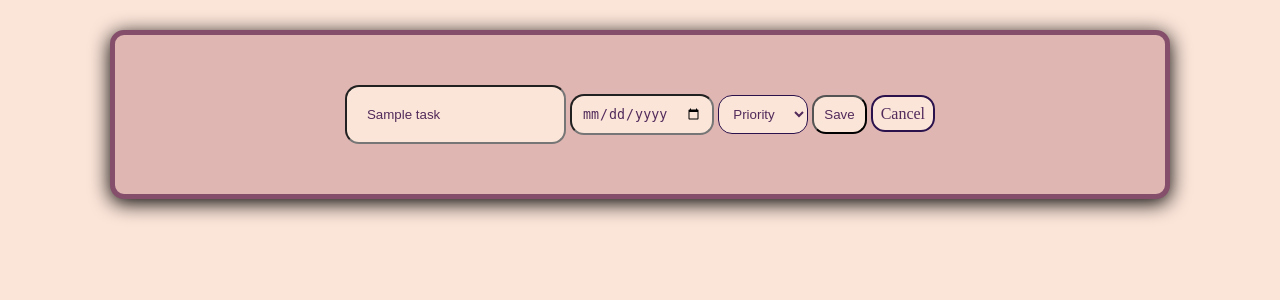
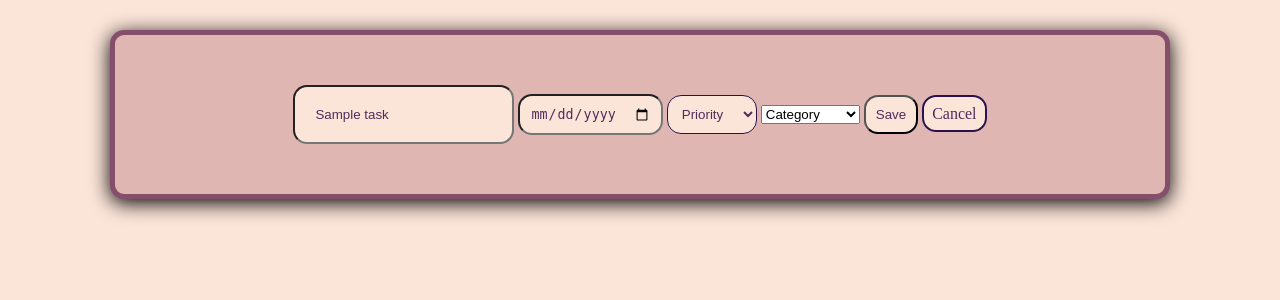
Before and after one commit to jingyi8282/Mini-IT-Project, a Flask app: template templates/edit.html in a window 1280 px wide. Shown: the part 55-355 px from the top of the page. Run offline with Flask 3, Linux system fonts and the light colour scheme; the template is opened without the code that fills it: most values are stand-ins (such as "Sample title", 1, 10 or a date in 2020).

Commit message:
created category feature in edit file

```diff
--- a/templates/edit.html
+++ b/templates/edit.html
@@ -20,6 +20,12 @@
                 <option value="Medium" {% if task[1] == 'Medium' %} selected {% endif %}>Medium</option>
                 <option value="High" {% if task[1] == 'High' %} selected {% endif %}>High</option>
             </select>
+            <select name="category" class="category">
+                <option value="Category">Category</option>
+                <option value="assignments" {% if task[5] == 'assignments' %} selected {% endif %}>Assignments</option>
+                <option value="revision" {% if task[5] == 'revision' %} selected {% endif %}>Revision</option>
+                <option value="personal" {% if task[5] == 'personal' %} selected {% endif %}>Personal</option>
+            </select>
 
             <button type="submit" class="update_btn">Save</button>
             <a href="/tasks" class="cancel_btn">Cancel</a>
```
